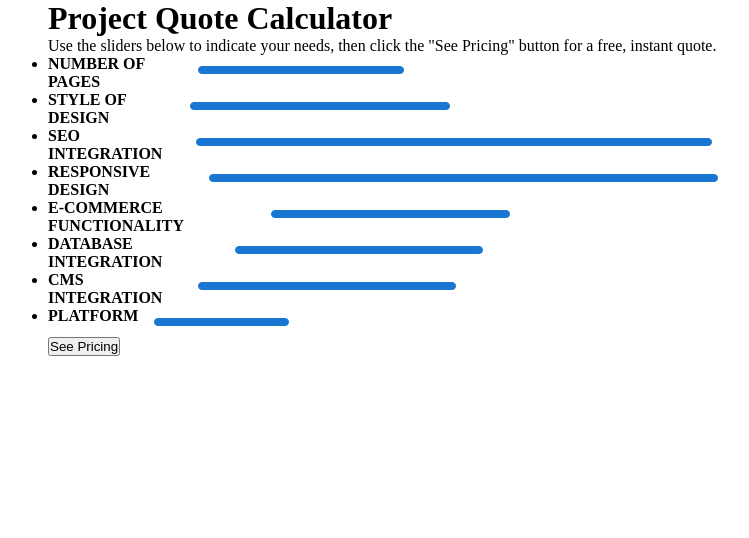
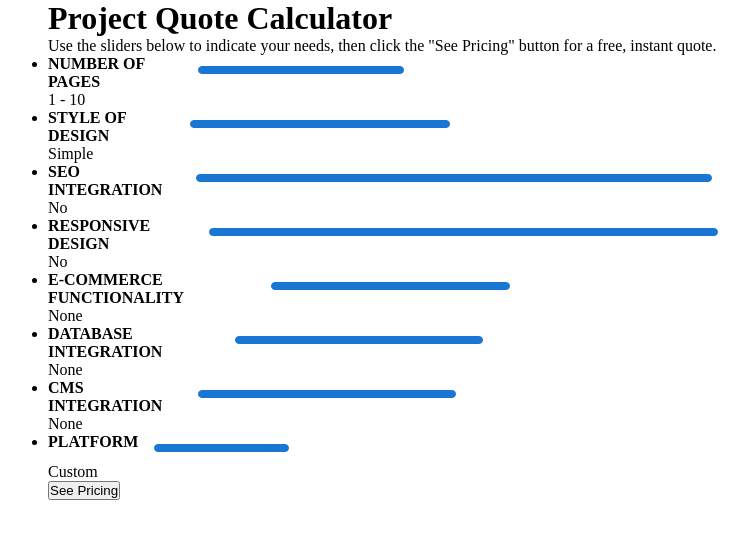
Before and after one commit to Dave-ctr/project-quote-calculator, a React (Vite) app: page / in a window 1280 px wide. Shown: the top 538 px of the page, without its empty margins (2-751 px from the left). Built offline with nearby package versions, Linux system fonts and the light colour scheme.

Commit message:
Set initial state for selection values.

```diff
--- a/src/App.jsx
+++ b/src/App.jsx
@@ -12,7 +12,7 @@ function App() {
     initialQuoteItemsArray.map((item) => item.startingValue)
   );
   const [selectionValues, setSelectionValues] = useState(
-    initialQuoteItemsArray.map(() => "")
+    initialQuoteItemsArray.map((item) => item.selectionOne)
   );
 
   const headerRefs = useRef([]);
```
